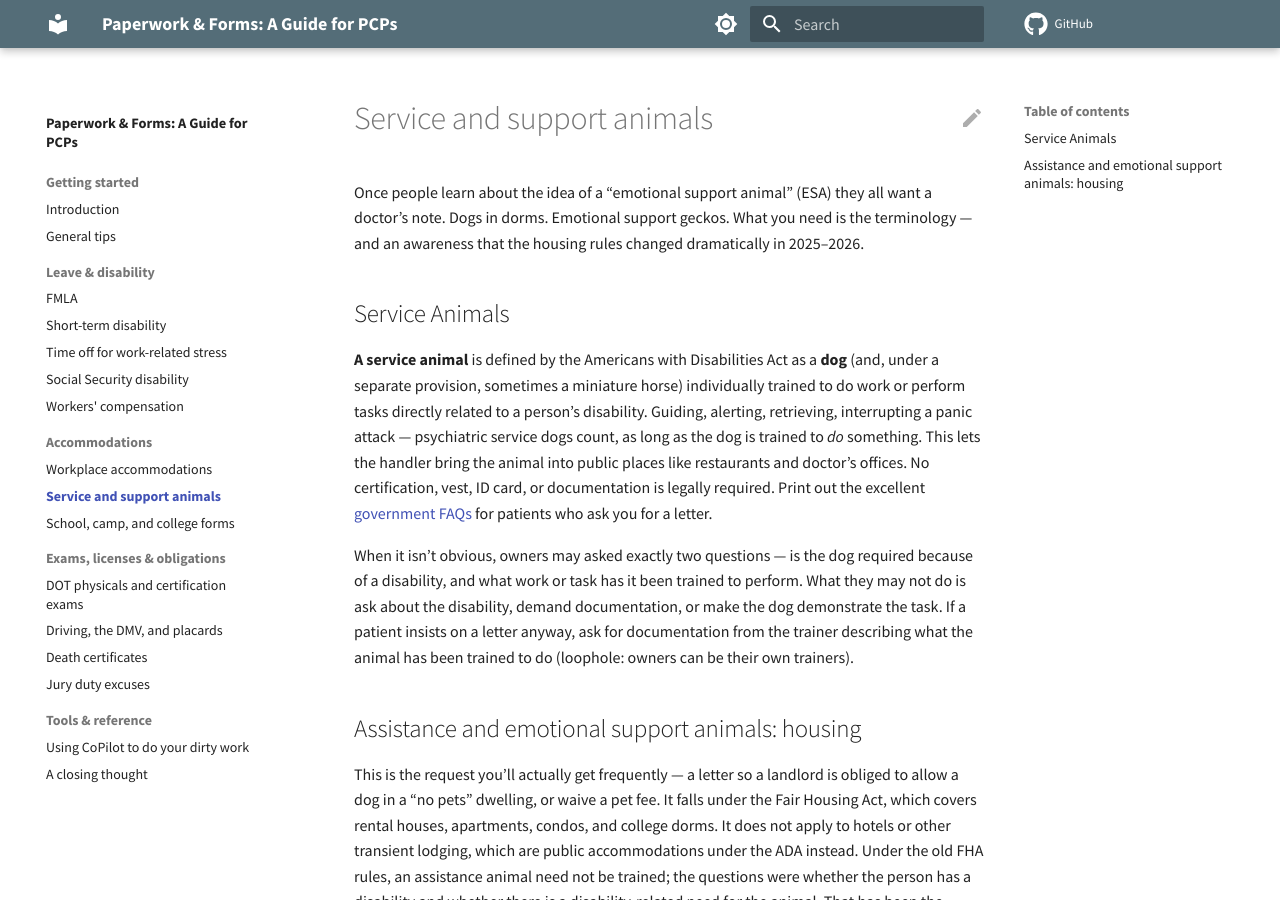
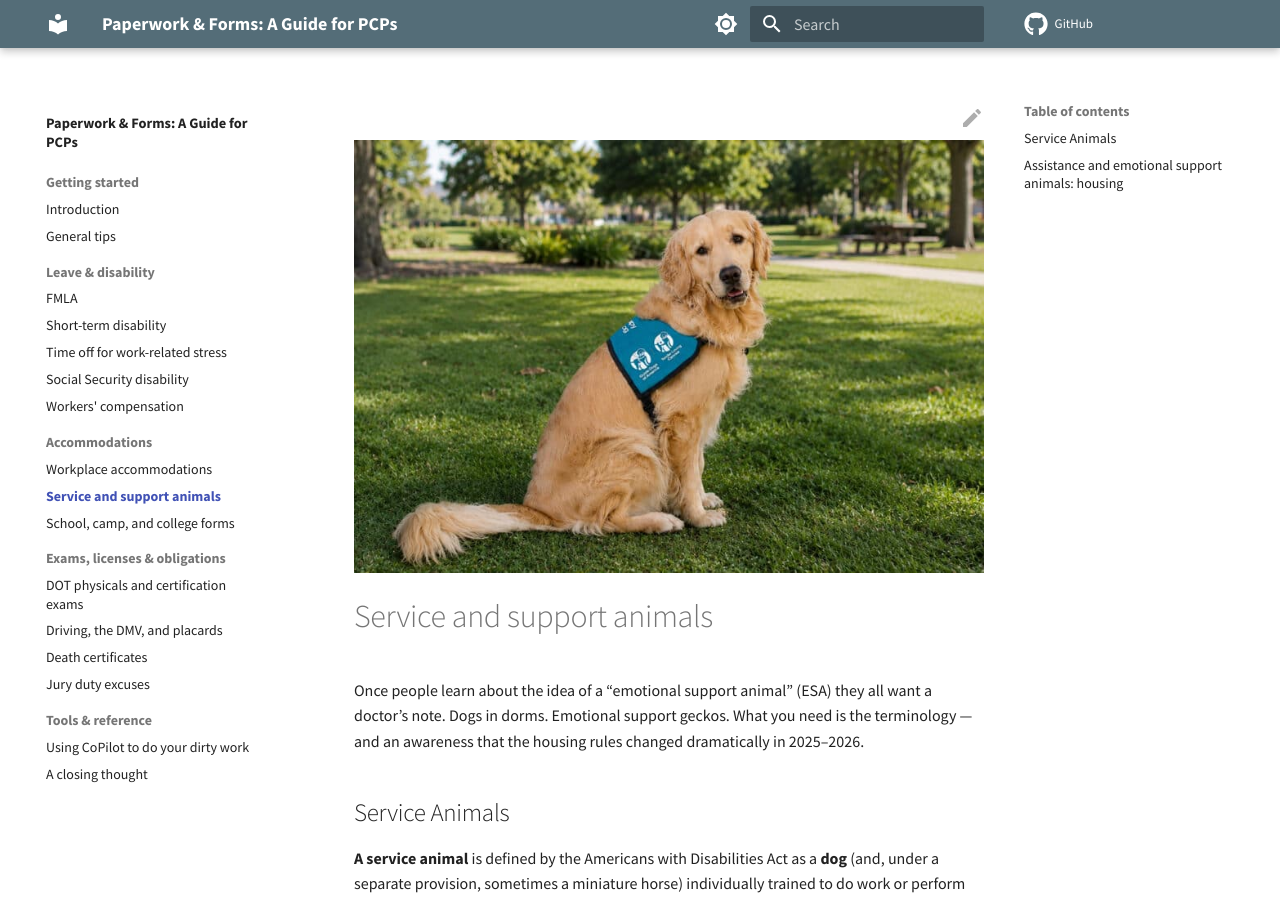
Before and after one commit to pdel4096/PCP-paperwork-guide, an MkDocs documentation site: the page built from docs/accommodations/animals.md, in a window 1280 px wide and 900 px high. Built offline with MkDocs 1.6.1 and Material for MkDocs 9.7.7, drawn with Linux system fonts in a browser that asks for light colours; comment, search, counter and statistics services are not loaded.

Commit message:
Update from Mac Mini 2026-08-17 23:00

```diff
--- a/docs/accommodations/animals.md
+++ b/docs/accommodations/animals.md
@@ -1,6 +1,8 @@
 ---
 title: "Service and support animals"
 ---
+
+![Service Dog](../assets/service-dog.png)
 
 # Service and support animals
 
```
Also changed, not shown: docs/assets/service-dog.png (added).
